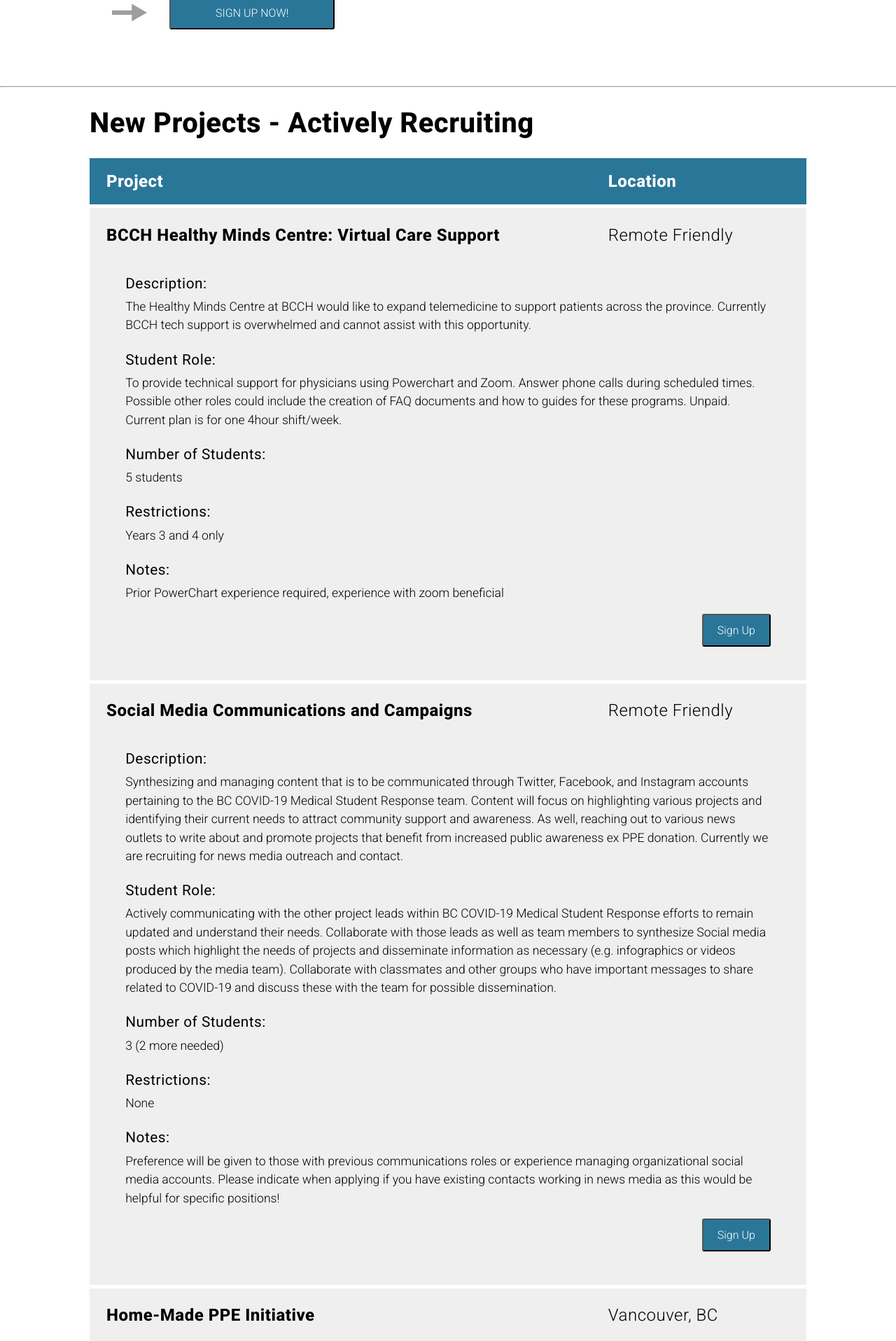
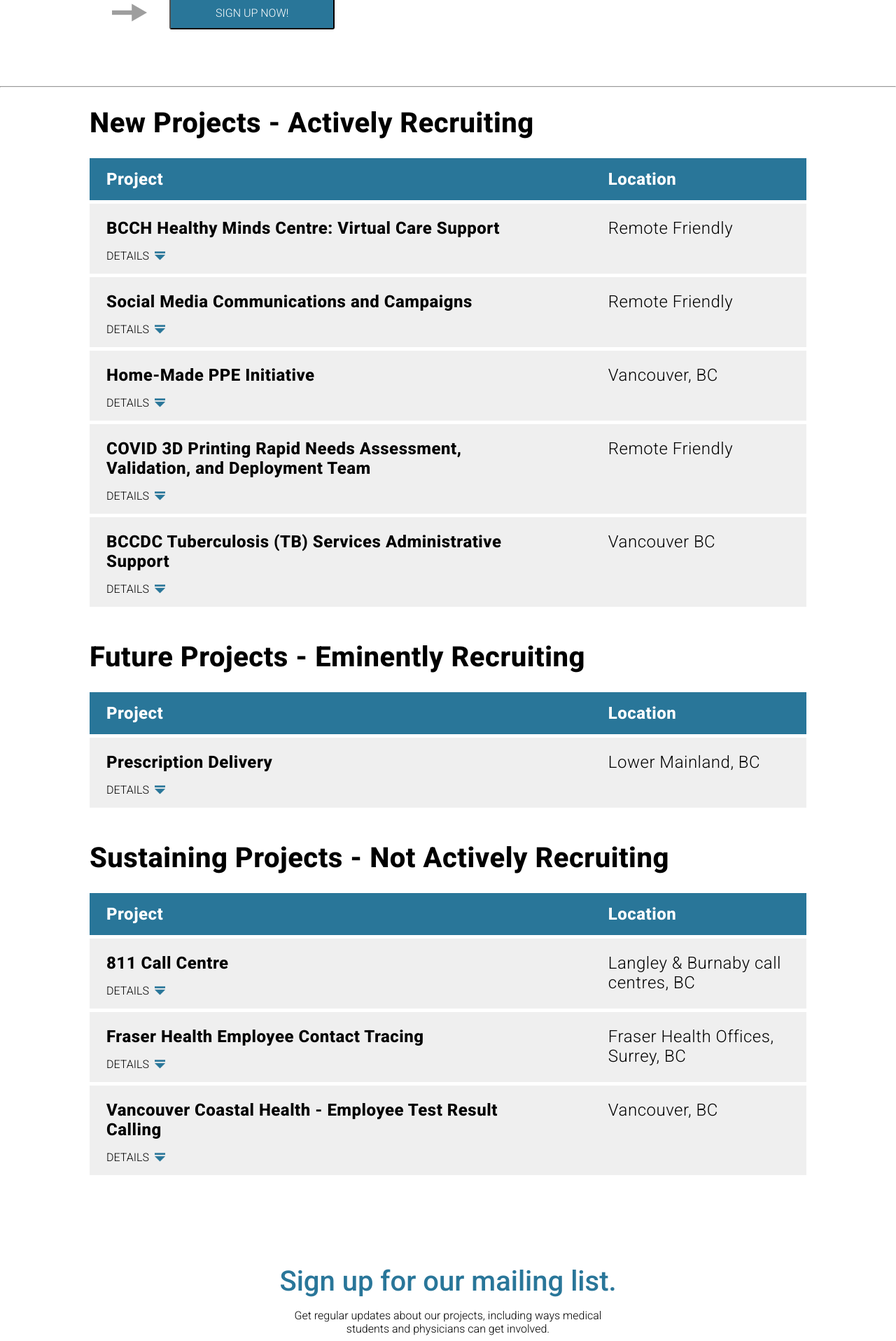
Before and after one commit to wecanmsrt/bcmsrt.github.io, a Jekyll site: the page built from projects.html, in a window 1280 px wide. Shown: the part 672-2588 px from the top of the page at 70% size. Built offline with Jekyll 4.4.1, drawn with Linux system fonts in a browser that asks for light colours; some web fonts are replaced; some of the changed text lies outside the part shown.

Commit message:
add collapsibility to projects table

```diff
--- a/_sass/main.scss
+++ b/_sass/main.scss
@@ -878,15 +878,18 @@
   .project-table-header,
   .project-table-mobile-header,
   .project-table-content {
-    h1 {
-      padding: 0.8em 0;
-      margin: 0 1em;
-      font-size: 1.5em;
+    h1, p {
+      padding: 1rem 0;
+      margin: 0 1.5rem;
 
       @media screen and (max-width: $transition-width-mobile) {
         margin: 0;
         padding: 0;
       }
+    }
+
+    h1 {
+      font-size: 1.5em;
     }
   }
 
@@ -981,6 +984,26 @@
   }
 }
 
+.collapsible {
+  .project-details {
+    display: flex;
+    align-items: flex-start;
+    p {
+      margin-top: 0;
+      margin-right: 0.5em;
+      padding-top: 0;
+      font-family: 'Roboto', sans-serif;
+      font-weight: 300;
+    }
+
+    img {
+      margin-top: 2px;
+      width: 15px;
+      height: 15px;
+    }
+  }
+}
+
 .support-forms {
   margin-top: 2rem;
   display: flex;
--- a/assets/js/projects.js
+++ b/assets/js/projects.js
@@ -51,12 +51,12 @@
 
   {
     name: "BCCDC Tuberculosis (TB) Services Administrative Support",
-    location: "655 W. 12th Avenue, Vancouver BC",
+    location: "Vancouver BC",
     description: "TB Services has taken on additional workload with respect to COVID and TB care. Unfortunately, this creates an additional administrative workload at a time where we are already stretched thin. Additional resources to help keep us above water are appreciated.",
     studentRole: "TB Clinic administrative support in terms of entry of client data/results into our Electronic Medical Record (EMR).",
     numStudents: "2-3",
     restrictions: "Year 3 or 4 preferred.",
-    notes: "Contact: William Turner, BCCDC, William.Turner@bccdc.ca, (604) 619-1433. Unpaid."
+    notes: "655 W. 12th Avenue. Contact: William Turner, BCCDC, William.Turner@bccdc.ca, (604) 619-1433. Unpaid."
   },
 ]
 
@@ -93,12 +93,12 @@
   },
   {
     name: "Vancouver Coastal Health - Employee Test Result Calling",
-    location: "601 W Broadway, Vancouver, BC",
+    location: "Vancouver, BC",
     description: "With the rapid scale-up in healthcare practitioner testing for COVID-19, student volunteers are needed to communicate these results to HCPs in a timely and consistent manner. This helps streamline return-to-work and alleviates an administrative burden from HCPs who are needed elsewhere.",
     studentRole: "Work with a spreadsheet listing all healthcare practitioners who were tested for COVID-19 across Vancouver Coastal Health testing sites the previous day. Look up HCP test results in CareConnect and contact HCPs who tested negative to inform them of their results. Liaise with Occupational Health Nursing to close the loop on communication.",
     numStudents: "Currently at capacity with 10 Year 3 and 4 volunteers.",
     restrictions: "Year 3 or 4 only, CareConnect training required.",
-    notes: "Currently covering VGH, VCH community testing, RH, and some rural sites. Some sites may transition to texting. Expect student role to evolve over time. "
+    notes: "601 W Broadway. Currently covering VGH, VCH community testing, RH, and some rural sites. Some sites may transition to texting. Expect student role to evolve over time. "
   },
 
 
@@ -110,31 +110,49 @@
 // do not change below
 function projectHtml(project, signUp=false) {
   const projElem = document.createElement("div")
-  projElem.classList += "project"
+  projElem.classList.add("project")
   const projTableContentElem = document.createElement("div")
-  projTableContentElem.classList += "project-table-content"
+  projTableContentElem.classList.add("project-table-content")
   const projTableColsElem = document.createElement("div")
-  projTableColsElem.classList += "project-table-cols"
+  projTableColsElem.classList.add("project-table-cols")
+  projTableColsElem.classList.add("collapsible")
 
   const colNames = ["name", "location"]
   colNames.forEach(
     (colName, idx) => {
       const projTableColElem = document.createElement("div")
-      projTableColElem.classList += `pt-col-${idx+1}`
+      projTableColElem.classList.add(`pt-col-${idx+1}`)
       const projTableSubHeaderElem = document.createElement("div")
-      projTableSubHeaderElem.classList += "pt-col-sub-header"
+      projTableSubHeaderElem.classList.add("pt-col-sub-header")
       const projTableSubHeaderTitleElem = document.createElement("h1")
       projTableSubHeaderTitleElem.innerText = project[colName]
 
       projTableSubHeaderElem.appendChild(projTableSubHeaderTitleElem)
       projTableColElem.appendChild(projTableSubHeaderElem)
       projTableColsElem.appendChild(projTableColElem)
+
+      // if first col, add collapsible image
+      if (idx === 0) {
+        const collapsibleIndicatorElem = document.createElement("div")
+        collapsibleIndicatorElem.classList.add("project-details")
+        const detailsTextElem = document.createElement("p")
+        detailsTextElem.classList.add("project-details-text")
+        detailsTextElem.innerText = "DETAILS"
+        const detailsIcon = document.createElement("img")
+        detailsIcon.setAttribute("src", "/assets/images/collapsible-icon.png")
+        detailsIcon.classList.add("project-details-icon")
+
+        collapsibleIndicatorElem.appendChild(detailsTextElem)
+        collapsibleIndicatorElem.appendChild(detailsIcon)
+        projTableColElem.appendChild(collapsibleIndicatorElem)
+      }
     }
   )
 
 
   const projectInfoElem = document.createElement("div")
-  projectInfoElem.classList += "project-info"
+  projectInfoElem.classList.add("project-info")
+  projectInfoElem.style.display = "none"
 
   const sections = [
     ["Description:", project.description],
@@ -182,7 +200,7 @@
 
   if (signUp) {
     const signUpButtonContainerElem = document.createElement("div")
-    signUpButtonContainerElem.classList += "project-sign-up-btn"
+    signUpButtonContainerElem.classList.add("project-sign-up-btn")
     const signUpButtonElem = document.createElement("input")
     signUpButtonContainerElem.appendChild(signUpButtonElem)
     signUpButtonElem.setAttribute("id", "email-submit-btn")
@@ -203,3 +221,18 @@
 
 const sustainingProjectsElem = document.getElementById("sustaining-projects-content")
 sustainingProjects.forEach(project => sustainingProjectsElem.appendChild(projectHtml(project)))
+
+// Collapsible projects
+const collapsibleElems = Array.from(document.getElementsByClassName("collapsible"))
+collapsibleElems.forEach(elem => {
+  elem.addEventListener("click", function() {
+    const content = this.nextElementSibling
+    const detailsIconElem = this.querySelector('.project-details-icon')
+    content.style.display = content.style.display == "block" ? "none" : "block"
+    detailsIconElem.style.transform = (
+      detailsIconElem.style.transform === "rotate(180deg)"
+      ? "rotate(0deg)"
+      : "rotate(180deg)"
+    )
+  })
+})
```
Also changed, not shown: assets/images/Website Mockup_About.png (deleted), assets/images/Website Mockup_Contact Us.png (deleted), assets/images/Website Mockup_For Med Students.png (deleted), assets/images/Website Mockup_For Physicians.png (deleted), assets/images/collapsible-icon.png (added).
